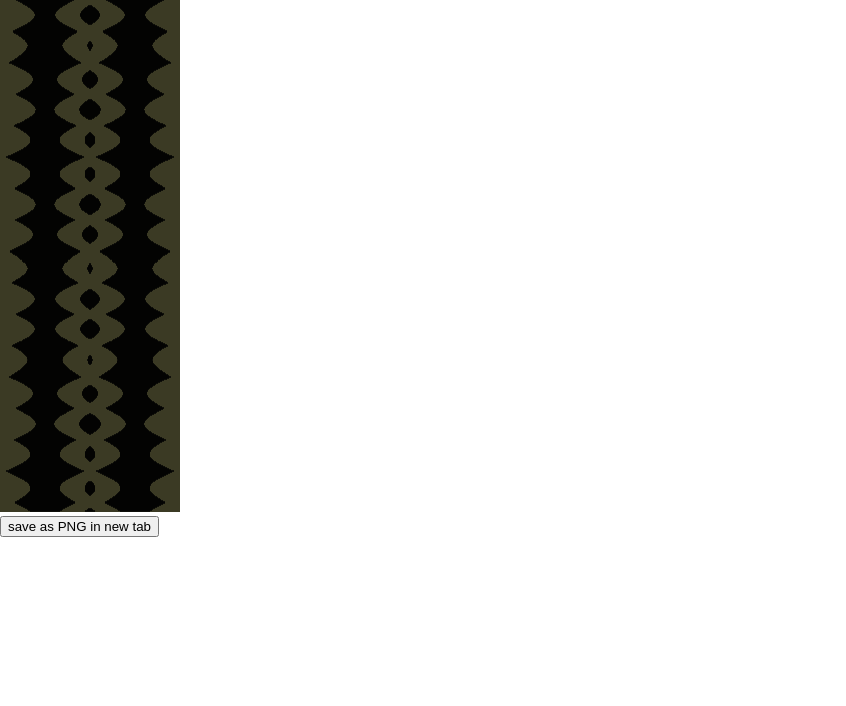
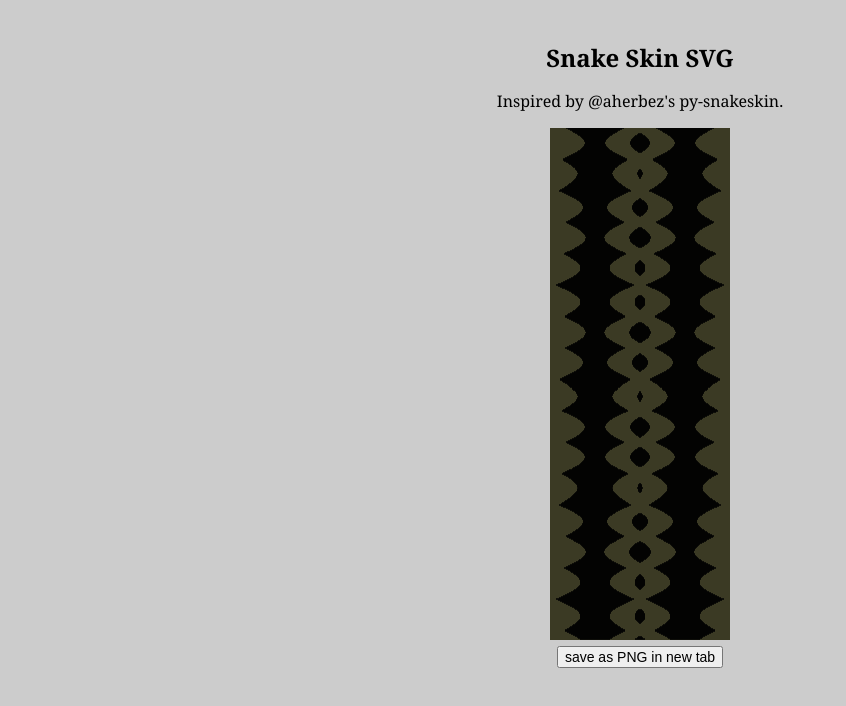
Before and after one commit to techdubb/snake-skin-svg, a plain HTML site: page index.html in a window 1280 px wide. Shown: the whole page, without its empty margins (0-846 px from the left). Drawn offline with Linux system fonts and the light colour scheme.

Commit message:
add styles and text

```diff
--- /dev/null
+++ b/css/style.css
@@ -0,0 +1,27 @@
+body {
+  margin: 0px;
+  padding: 0px;
+  background-color: #CCC;
+}
+
+#wrapper {
+  padding: 25px 0 0 0;
+  margin: 0 auto;
+  width: 300px;
+  text-align: center;
+  font-family: Georgia,Serif;;
+  font-size: 16px;
+}
+
+#wrapper h1 {
+  font-size: 24px;
+}
+
+#wrapper a {
+  color: #000;
+  text-decoration: none;
+}
+
+#wrapper button {
+  font-size: 14px;
+}
--- a/index.html
+++ b/index.html
@@ -1,24 +1,22 @@
 <!DOCTYPE HTML>
 <html>
   <head>
-    <style>
-      body {
-        margin: 0px;
-        padding: 0px;
-      }
-    </style>
+    <link rel="stylesheet" type="text/css" href="./css/style.css">
     <script src="./js/svg.js"></script>
     <script src="./js/canvg/rgbcolor.js"></script>
     <script src="./js/canvg/StackBlur.js"></script>
     <script src="./js/canvg/canvg.js"></script>
   </head>
   <body>
+    <div id="wrapper">
+      <h1>Snake Skin SVG</h1>
+      <p>Inspired by <a href="https://github.com/aherbez" target="_new">@aherbez</a>'s <a href="https://github.com/aherbez/py-snakeskin" target="_new">py-snakeskin</a>.</p>
+      <div id="container"></div>
+      <button id="save-button">save as PNG in new tab</button>
+    </div>
+
     <!-- #canvas is to store the generated SVG information -->
     <canvas id="canvas" style="display:none;"></canvas>
-
-    <div id="container"></div>
-    <button id="save-button">save as PNG in new tab</button>
-
     <script defer="defer">
 
       var HEIGHT = 512,
```
